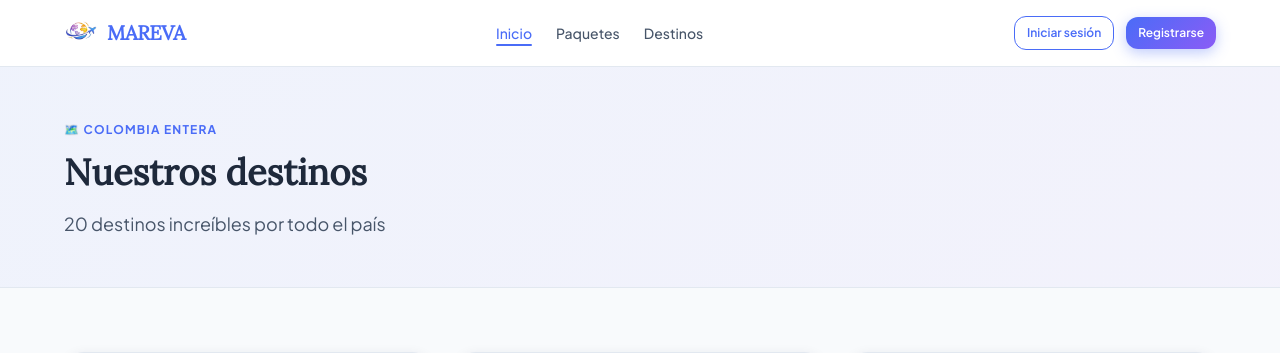
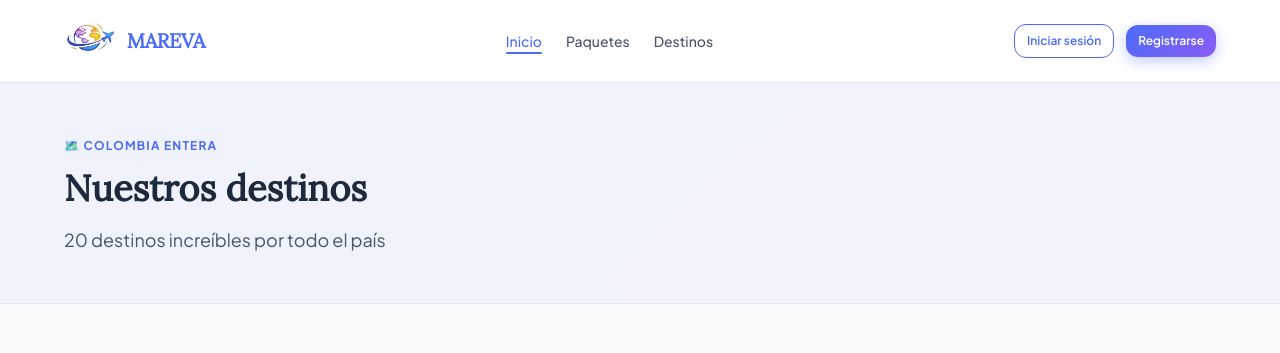
Before and after one commit to nicollvaleriasabogal9-eng/PROYECTO_MAREVA, a Flask app: page /destinos in a window 1280 px wide. Shown: the top 353 px of the page. Run offline with Flask 3, Linux system fonts and the light colour scheme.

Commit message:
Actualizacion Tamaño Logo base.html

```diff
--- a/Proyecto Mareva/frontend/templates/base.html
+++ b/Proyecto Mareva/frontend/templates/base.html
@@ -21,7 +21,7 @@
   <img src="{{ url_for('static', filename='img/logo_mareva.png') }}"
        alt="Logo MAREVA"
        class="navbar__logo-img"
-       style="height: 32px; width: auto;">
+       style="height: 50px; width: auto;">
   MAREVA
 </a>
 
```
